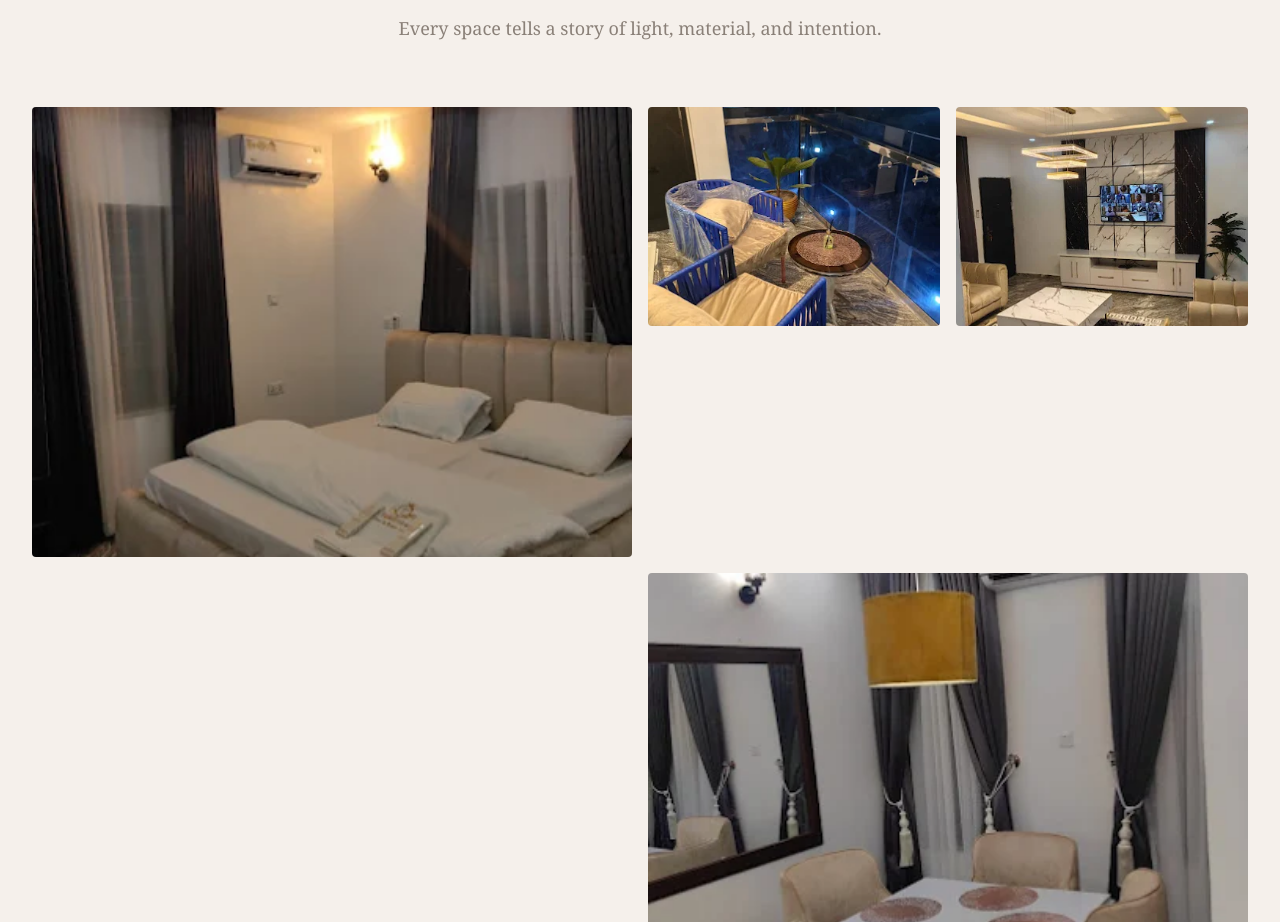
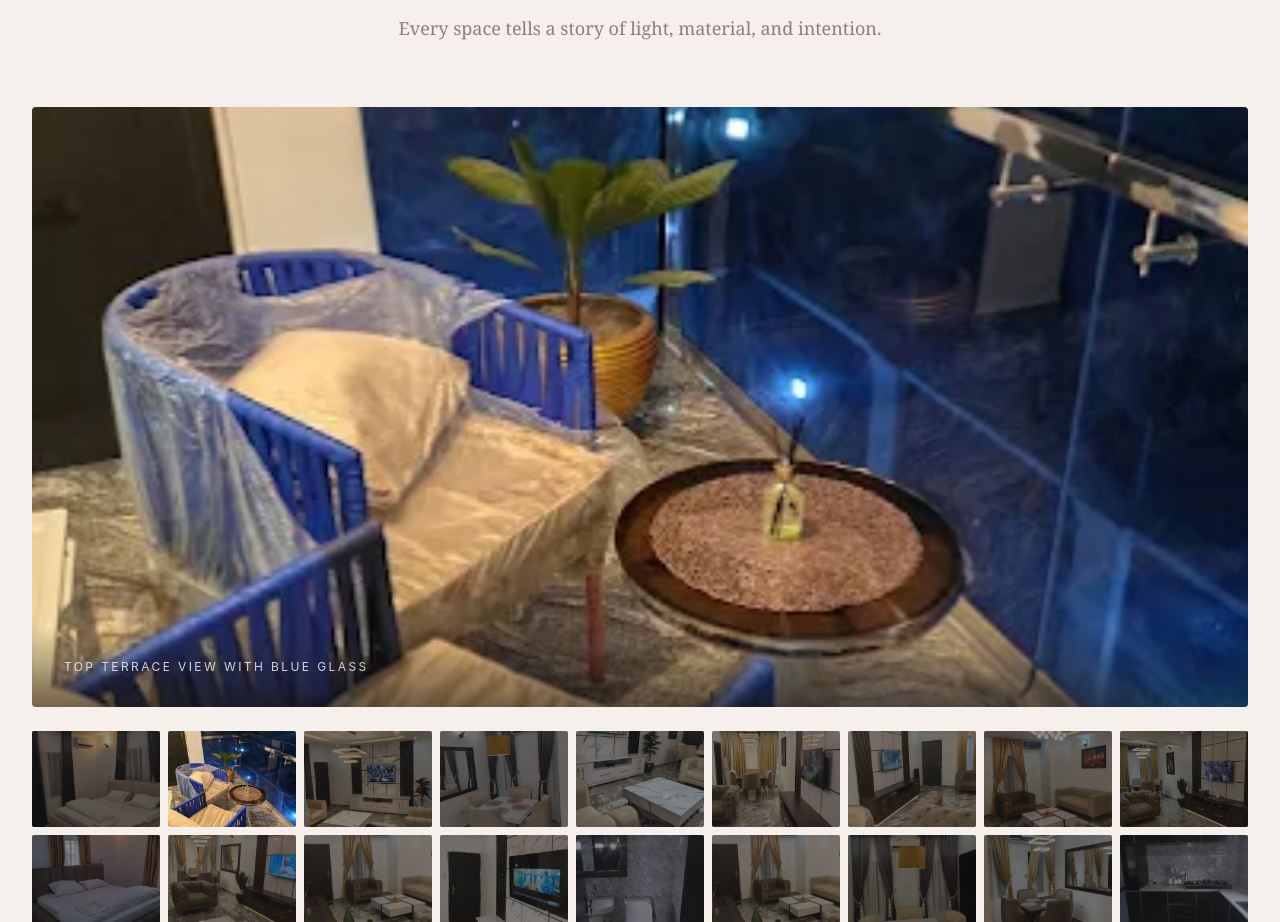
Before and after one commit to soloabe65/Tophillview, a Next.js app: page / in a window 1280 px wide. Shown: the part 4490-5412 px from the top of the page. Built offline with nearby package versions, Linux system fonts and the light colour scheme.

Commit message:
Redesign gallery with auto-rotating featured image and thumbnail grid

```diff
--- a/src/components/Gallery.tsx
+++ b/src/components/Gallery.tsx
@@ -1,33 +1,56 @@
 "use client";
 
-import { useRef, useState } from "react";
+import { useEffect, useRef, useState } from "react";
 import { motion, useInView, AnimatePresence } from "framer-motion";
 
 const images = [
-  { src: "/images/gallery-1.webp", alt: "Room with big bed in peach color", span: "lg:col-span-2 lg:row-span-2" },
-  { src: "/images/gallery-2.webp", alt: "Top terrace view with blue glass", span: "" },
-  { src: "/images/gallery-3.webp", alt: "Living room with white table and TV", span: "" },
-  { src: "/images/gallery-4.webp", alt: "Living room with peach chairs", span: "lg:col-span-2" },
-  { src: "/images/gallery-5.webp", alt: "Living room with brown settings", span: "" },
-  { src: "/images/gallery-6.webp", alt: "Living room with brown settings and TV", span: "" },
-  { src: "/images/gallery-7.webp", alt: "Living room with brown settings and TV left side view", span: "" },
-  { src: "/images/gallery-8.webp", alt: "Living room with bright lights", span: "" },
-  { src: "/images/gallery-9.webp", alt: "Living room with brown curtains", span: "lg:col-span-2 lg:row-span-2" },
-  { src: "/images/gallery-10.webp", alt: "Apartment interior view", span: "" },
-  { src: "/images/gallery-11.webp", alt: "Apartment living space", span: "" },
-  { src: "/images/gallery-12.webp", alt: "Modern apartment design", span: "" },
-  { src: "/images/gallery-13.webp", alt: "Apartment room interior", span: "" },
-  { src: "/images/gallery-14.webp", alt: "Luxury apartment feature", span: "" },
-  { src: "/images/gallery-15.webp", alt: "Apartment ambiance", span: "" },
-  { src: "/images/gallery-16.webp", alt: "Apartment detail view", span: "" },
-  { src: "/images/gallery-17.webp", alt: "Apartment living area", span: "" },
-  { src: "/images/gallery-18.webp", alt: "Apartment interior showcase", span: "lg:col-span-2 lg:row-span-2" },
+  { src: "/images/gallery-1.webp", alt: "Room with big bed in peach color" },
+  { src: "/images/gallery-2.webp", alt: "Top terrace view with blue glass" },
+  { src: "/images/gallery-3.webp", alt: "Living room with white table and TV" },
+  { src: "/images/gallery-4.webp", alt: "Living room with peach chairs" },
+  { src: "/images/gallery-5.webp", alt: "Living room with brown settings" },
+  { src: "/images/gallery-6.webp", alt: "Living room with brown settings and TV" },
+  { src: "/images/gallery-7.webp", alt: "Living room with brown settings and TV left side view" },
+  { src: "/images/gallery-8.webp", alt: "Living room with bright lights" },
+  { src: "/images/gallery-9.webp", alt: "Living room with brown curtains" },
+  { src: "/images/gallery-10.webp", alt: "Apartment interior view" },
+  { src: "/images/gallery-11.webp", alt: "Apartment living space" },
+  { src: "/images/gallery-12.webp", alt: "Modern apartment design" },
+  { src: "/images/gallery-13.webp", alt: "Apartment room interior" },
+  { src: "/images/gallery-14.webp", alt: "Luxury apartment feature" },
+  { src: "/images/gallery-15.webp", alt: "Apartment ambiance" },
+  { src: "/images/gallery-16.webp", alt: "Apartment detail view" },
+  { src: "/images/gallery-17.webp", alt: "Apartment living area" },
+  { src: "/images/gallery-18.webp", alt: "Apartment interior showcase" },
 ];
 
 export default function Gallery() {
   const ref = useRef<HTMLDivElement>(null);
   const inView = useInView(ref, { once: true, margin: "-80px" });
-  const [selected, setSelected] = useState<number | null>(null);
+  const [active, setActive] = useState(0);
+  const [direction, setDirection] = useState(1);
+  const intervalRef = useRef<ReturnType<typeof setInterval>>(undefined);
+
+  useEffect(() => {
+    if (!inView) return;
+    intervalRef.current = setInterval(() => {
+      setDirection(1);
+      setActive((prev) => (prev + 1) % images.length);
+    }, 4000);
+    return () => clearInterval(intervalRef.current);
+  }, [inView]);
+
+  function goTo(i: number) {
+    clearInterval(intervalRef.current);
+    setDirection(i > active ? 1 : -1);
+    setActive(i);
+  }
+
+  const variants = {
+    enter: (dir: number) => ({ x: dir > 0 ? 300 : -300, opacity: 0 }),
+    center: { x: 0, opacity: 1 },
+    exit: (dir: number) => ({ x: dir > 0 ? -300 : 300, opacity: 0 }),
+  };
 
   return (
     <section id="gallery" ref={ref} className="relative bg-cream">
@@ -49,67 +72,58 @@ export default function Gallery() {
           </p>
         </motion.div>
 
-        <div className="mt-16 grid gap-4 md:grid-cols-2 lg:grid-cols-4 lg:grid-rows-6">
+        <div className="relative mt-16 overflow-hidden rounded-sm bg-charcoal/5">
+          <div className="relative mx-auto aspect-[16/9] max-h-[65vh] w-full lg:max-h-[75vh]">
+            <AnimatePresence custom={direction} mode="popLayout">
+              <motion.img
+                key={active}
+                src={images[active].src}
+                alt={images[active].alt}
+                custom={direction}
+                variants={variants}
+                initial="enter"
+                animate="center"
+                exit="exit"
+                transition={{ duration: 0.6, ease: [0.16, 1, 0.3, 1] }}
+                className="absolute inset-0 h-full w-full object-cover"
+              />
+            </AnimatePresence>
+
+            <div className="absolute bottom-0 left-0 right-0 bg-gradient-to-t from-charcoal/60 to-transparent p-8">
+              <p className="font-sans text-xs uppercase tracking-[0.2em] text-white/80">
+                {images[active].alt}
+              </p>
+            </div>
+          </div>
+        </div>
+
+        <div className="mt-6 grid grid-cols-6 gap-2 md:grid-cols-9">
           {images.map((img, i) => (
             <motion.button
               key={img.alt}
-              initial={{ opacity: 0, scale: 0.95 }}
-              animate={inView ? { opacity: 1, scale: 1 } : { opacity: 0, scale: 0.95 }}
-              transition={{ duration: 0.5, delay: i * 0.08 }}
-              onClick={() => setSelected(i)}
-              className={`group relative aspect-[4/3] overflow-hidden rounded-sm bg-cream-dark ${img.span}`}
+              onClick={() => goTo(i)}
+              initial={{ opacity: 0, y: 20 }}
+              animate={inView ? { opacity: 1, y: 0 } : { opacity: 0, y: 20 }}
+              transition={{ duration: 0.4, delay: i * 0.03 }}
+              className="group relative aspect-[4/3] overflow-hidden rounded-xs"
             >
               <img
                 src={img.src}
                 alt={img.alt}
-                className="h-full w-full object-cover transition-all duration-700 group-hover:scale-105"
+                className="h-full w-full object-cover transition-all duration-500 group-hover:scale-110"
                 loading="lazy"
               />
-              <div className="absolute inset-0 bg-gradient-to-t from-charcoal/60 to-transparent opacity-0 transition-opacity duration-500 group-hover:opacity-100" />
-              <div className="absolute bottom-0 left-0 right-0 p-6 opacity-0 transition-all duration-500 translate-y-2 group-hover:opacity-100 group-hover:translate-y-0">
-                <p className="font-sans text-xs uppercase tracking-[0.15em] text-white">
-                  {img.alt}
-                </p>
-              </div>
+              <div
+                className={`absolute inset-0 transition-all duration-500 ${
+                  i === active
+                    ? "bg-transparent ring-2 ring-gold"
+                    : "bg-charcoal/50 group-hover:bg-charcoal/30"
+                }`}
+              />
             </motion.button>
           ))}
         </div>
       </div>
-
-      <AnimatePresence>
-        {selected !== null && (
-          <motion.div
-            initial={{ opacity: 0 }}
-            animate={{ opacity: 1 }}
-            exit={{ opacity: 0 }}
-            onClick={() => setSelected(null)}
-            className="fixed inset-0 z-50 flex items-center justify-center bg-charcoal/95 p-6 backdrop-blur-sm"
-          >
-            <motion.div
-              initial={{ scale: 0.9, opacity: 0 }}
-              animate={{ scale: 1, opacity: 1 }}
-              exit={{ scale: 0.9, opacity: 0 }}
-              className="relative max-h-[85vh] max-w-4xl"
-            >
-              <img
-                src={images[selected].src}
-                alt={images[selected].alt}
-                className="max-h-[85vh] w-auto max-w-full rounded-sm object-contain"
-              />
-              <button
-                onClick={() => setSelected(null)}
-                className="absolute -top-12 right-0 text-white/60 transition-colors hover:text-white"
-                aria-label="Close gallery"
-              >
-                <svg viewBox="0 0 24 24" fill="none" stroke="currentColor" strokeWidth="1.5" className="h-8 w-8">
-                  <line x1="18" y1="6" x2="6" y2="18" />
-                  <line x1="6" y1="6" x2="18" y2="18" />
-                </svg>
-              </button>
-            </motion.div>
-          </motion.div>
-        )}
-      </AnimatePresence>
     </section>
   );
 }
```
